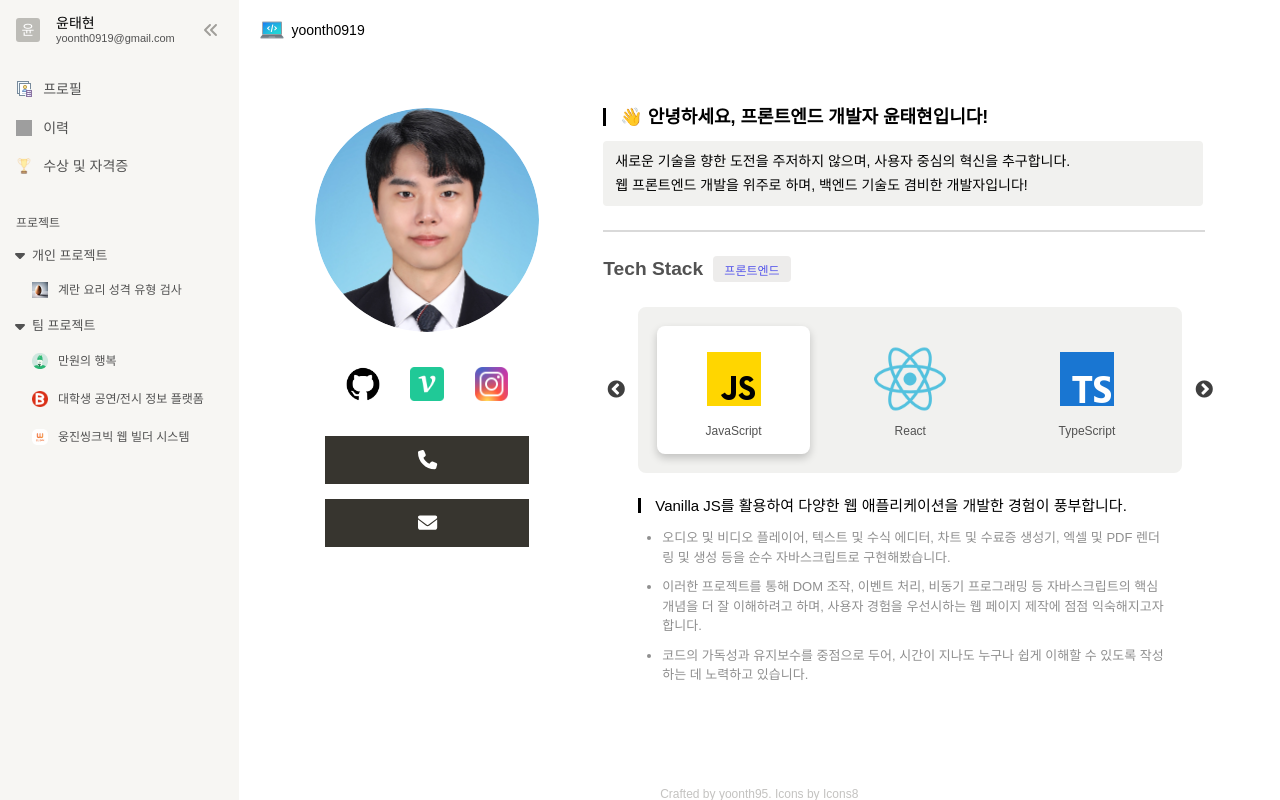
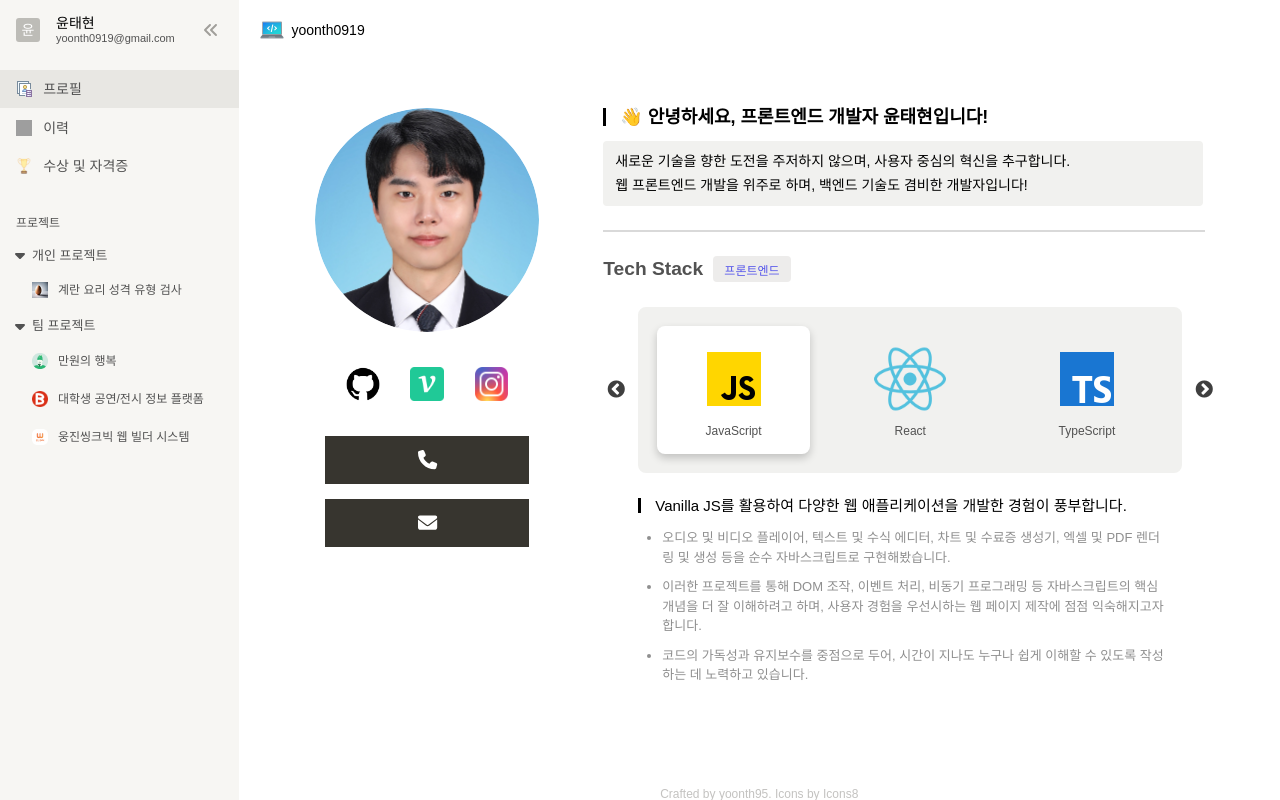
Before and after one commit to yoonth95/portfolio, a React (Vite) app: page / in a window 1280 px wide. Built offline with nearby package versions, Linux system fonts and the light colour scheme; grey boxes are pictures that could not be loaded; a web font is replaced by a local one.

Commit message:
Design: 사이드바 호버 색 변경

```diff
--- a/src/components/layouts/sidebar/Sidebar.styled.ts
+++ b/src/components/layouts/sidebar/Sidebar.styled.ts
@@ -99,7 +99,7 @@ export const TabLi = styled.li<ClickedType>`
   gap: 0.7rem;
   padding: 0.7rem 1rem;
   font-size: 0.875rem;
-  background-color: ${({ clicked }) => clicked && `var(--gray100-color)`};
+  background-color: ${({ clicked }) => clicked && `var(--gray300-color)`};
 
   transition: 270ms;
   cursor: pointer;
@@ -115,7 +115,7 @@ export const TabLi = styled.li<ClickedType>`
   }
 
   &:hover {
-    background-color: var(--gray100-color);
+    background-color: var(--gray300-color);
   }
 `;
 
@@ -161,7 +161,7 @@ export const PostMenu = styled.div`
   }
 
   &:hover {
-    background-color: var(--gray100-color);
+    background-color: var(--gray300-color);
   }
 `;
 
@@ -171,7 +171,7 @@ export const PostLi = styled.li<ClickedType>`
   gap: 0.625rem;
   width: 100%;
   padding: 0.7rem 2rem;
-  background-color: ${({ clicked }) => clicked && `var(--gray100-color)`};
+  background-color: ${({ clicked }) => clicked && `var(--gray300-color)`};
   transition: 270ms;
 
   & img {
@@ -184,6 +184,6 @@ export const PostLi = styled.li<ClickedType>`
   }
 
   &:hover {
-    background-color: var(--gray100-color);
+    background-color: var(--gray300-color);
   }
 `;
```
